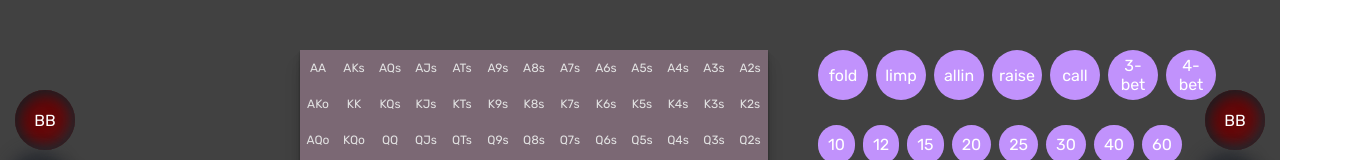
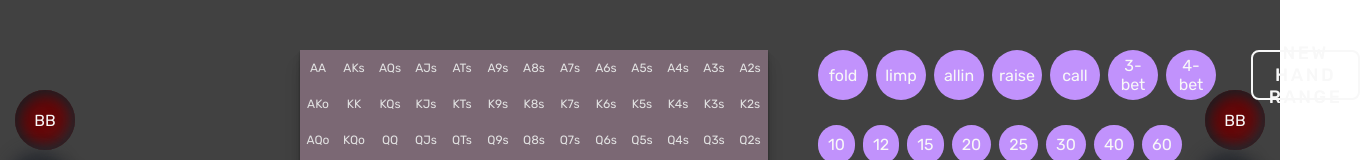
Before and after one commit to MartinsAccount/poker-hand-ranges, a React (Create React App) app in the folder poker-hand-ranges/: page / in a window 1280 px wide. Shown: the top 160 px of the page, 1360 px wide, since content can reach past the window. Built offline with nearby package versions, Linux system fonts and the light colour scheme.

Commit message:
new table button

```diff
--- a/poker-hand-ranges/src/App.scss
+++ b/poker-hand-ranges/src/App.scss
@@ -1,11 +1,17 @@
 @import './theme/theme.scss';
+
+html {
+	font-size: 62.5%; //! 1 rem === 10px
+}
 
 * {
 	box-sizing: border-box;
 	margin: 0;
 	padding: 0;
+	font-size: 1.6rem;
 	font-family: $fontFamily;
 	color: $white;
+	text-decoration: none;
 }
 
 .App {
@@ -18,3 +24,42 @@
 	// background-repeat: no-repeat;
 	// background-size: cover;
 }
+
+.newTableButton {
+	@include defaultButton;
+	position: relative;
+	height: 50px;
+	border-radius: $midRadius;
+	border: 2px solid $white;
+
+	font-size: 1.8rem;
+	text-transform: uppercase;
+	letter-spacing: 0.25rem;
+	font-weight: 500;
+
+	background-color: transparent;
+	z-index: 1;
+	transition: all 300ms;
+
+	&::before {
+		content: '';
+		position: absolute;
+		top: 0;
+		left: 0;
+		width: 0%;
+		height: 100%;
+		border-radius: $midRadius;
+		background-color: $white;
+		z-index: -1;
+		transition: all 200ms;
+	}
+
+	&:hover {
+		color: $background;
+		border: none;
+
+		&::before {
+			width: 100%;
+		}
+	}
+}
--- a/poker-hand-ranges/src/App.tsx
+++ b/poker-hand-ranges/src/App.tsx
@@ -13,26 +13,16 @@ interface IAppProps {
 export default class App extends Component<IAppProps> {
 	private stores = { MainStore: new MainStore() };
 
-	// stores = null;
-	// constructor(props) {
-	//   super(props);
-
-	//   this.stores = { MainStore: new MainStore() };
-	// }
-
 	render() {
-		// const stores = { MainStore: new MainStore() };
-
 		return (
 			<Provider {...this.stores}>
 				<div className="App">
 					<HandRangeTemplate />
 					<HandRangeConfig />
 					<PositionFilter />
+					<button className="newTableButton">New hand range</button>
 				</div>
 			</Provider>
 		);
 	}
 }
-
-// export default App;
--- a/poker-hand-ranges/src/theme/_theme.scss
+++ b/poker-hand-ranges/src/theme/_theme.scss
@@ -1,4 +1,7 @@
-// Background colors
+//* Font
+$fontFamily: 'Rubik', sans-serif;
+
+//* Backgrounds
 // $background: #f5f3f4;
 $background: #393a3e;
 $backgroundLight: #212121;
@@ -9,15 +12,21 @@ $background: #414141;
 // $background: #2a2c25;
 // $background: #616161;
 
+//! ezzel a színnel lehet játszani background-nak
+// rgb(189, 189, 189)
+// rgb(214, 214, 214)
+// rgb(151, 151, 151)
+// rgb(110, 110, 110)
+
 // Text colors
-$white: #fff;
+$white: rgb(248, 248, 248);
 // $primary: #ba181b;
 $primary: #1bbd5c;
 $primaryHover: #660708;
 $dark: #161a1d;
 $black: #0b090a;
 
-// Action colors
+//* Action colors
 $fold: #0f4c5c;
 $fold: #829ab1;
 $fold: #c0c0c0;
@@ -29,39 +38,39 @@ $limp: #5f0f40;
 
 $fold: #7b6874; // new color
 $silver: #737273;
-$purpleLight: #c3b3e7;
+
+//* Main colors
 $purple: #8b54ff;
 $purpleMid: #c192fc;
+$purpleLight: #c3b3e7;
 
-// Border radius
+//* Border radius
 $smallRadius: 4px;
 $midRadius: 8px;
 $largeRadius: 12px;
 
-// others
+//* Others
 $neumorph: 8px 8px 19px $background, -8px -8px 19px $background;
 $smoothShadow: 0 1px 1px rgba(0, 0, 0, 0.12), 0 2px 2px rgba(0, 0, 0, 0.12), 0 4px 4px rgba(0, 0, 0, 0.12),
 	0 8px 8px rgba(0, 0, 0, 0.12), 0 16px 16px rgba(0, 0, 0, 0.12);
 
-// table
+//* Table
 $cellWidth: 10px;
 $cellHeight: 10px;
 $cellPadding: 18px;
 
-// font
-$fontFamily: 'Rubik', sans-serif;
-
-// mixins
+//* Mixins
 @mixin centering {
 	display: flex;
 	justify-content: center;
 	align-items: center;
 }
 
-@mixin button {
+@mixin defaultButton {
 	@include centering;
 	border-radius: $midRadius;
 	padding: 16px;
 	cursor: pointer;
 	outline: none;
+	border: none;
 }
```
